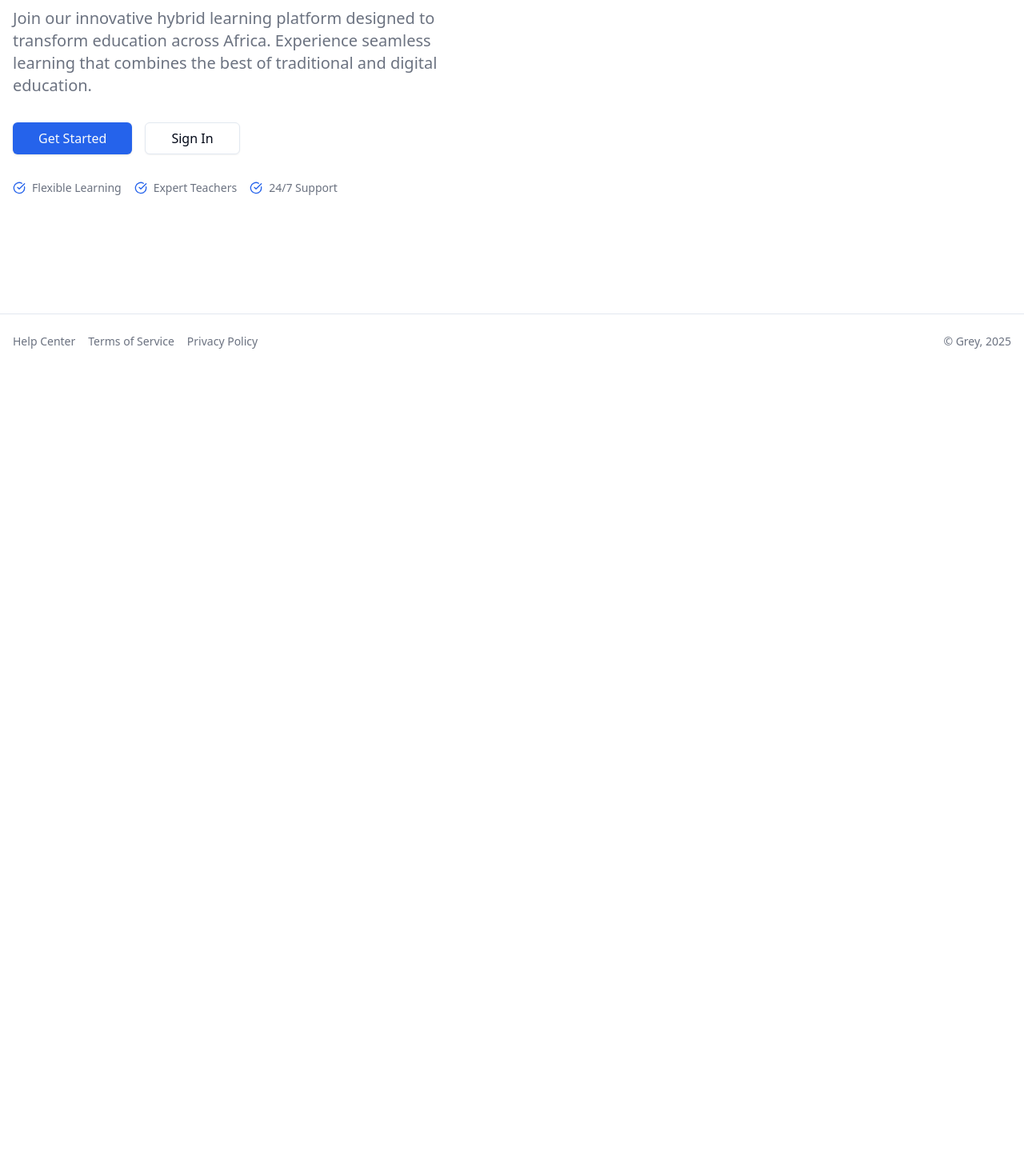
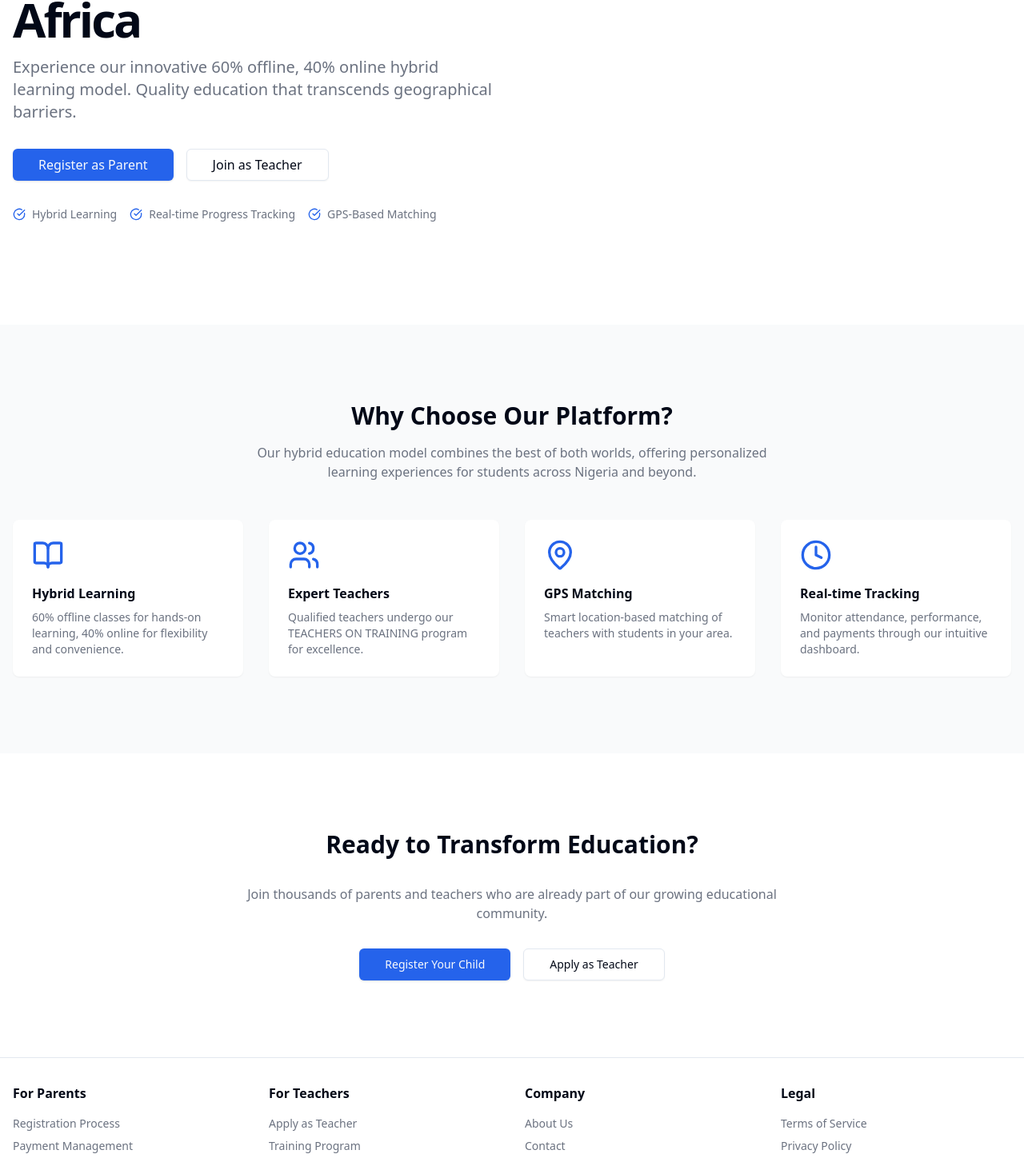
Before and after one commit to Petero-brandel/Ami-Hybrid-LMS, a Next.js app: page / in a window 1280 px wide. Shown: the part 339-1792 px from the top of the page at 80% size. Before the commit the page ends 800 px from the top, so only its background shows below. Built offline with nearby package versions, Linux system fonts and the light colour scheme.

Commit message:
updated landing page with more details

```diff
--- a/app/page.tsx
+++ b/app/page.tsx
@@ -2,14 +2,14 @@ import Image from "next/image";
 import Link from "next/link";
 import { Button } from "@/components/ui/button";
 import { LanguageSelector } from "@/components/language-selector";
-import { CheckCircle } from "lucide-react";
+import { CheckCircle, BookOpen, Users, MapPin, Clock } from "lucide-react";
 
 export default function Home() {
   return (
     <div className="min-h-screen flex flex-col">
-      <header className="flex items-center justify-between p-4 md:p-6">
+      <header className="flex items-center justify-between p-4 md:p-6 border-b">
         <Link href="/" className="text-xl font-bold">
-          Grey
+          AMI Education
         </Link>
         <div className="flex items-center gap-4">
           <Link
@@ -23,24 +23,24 @@ export default function Home() {
       </header>
 
       <main className="flex-1">
+        {/* Hero Section */}
         <section className="px-4 py-12 md:py-24 lg:py-32">
           <div className="container mx-auto">
             <div className="grid lg:grid-cols-2 gap-8 lg:gap-12 items-center">
               <div className="space-y-8 text-center lg:text-left">
                 <div className="space-y-4">
                   <h1 className="text-4xl font-bold tracking-tighter sm:text-5xl xl:text-6xl/none">
-                    Empowering African Education
+                    Transforming Education Across Africa
                   </h1>
                   <p className="mx-auto lg:mx-0 max-w-[600px] text-gray-500 md:text-xl">
-                    Join our innovative hybrid learning platform designed to
-                    transform education across Africa. Experience seamless
-                    learning that combines the best of traditional and digital
-                    education.
+                    Experience our innovative 60% offline, 40% online hybrid
+                    learning model. Quality education that transcends
+                    geographical barriers.
                   </p>
                 </div>
                 <div className="flex flex-col sm:flex-row gap-4 justify-center lg:justify-start">
                   <Button asChild size="lg" className="text-base">
-                    <Link href="/register">Get Started</Link>
+                    <Link href="/register/parent">Register as Parent</Link>
                   </Button>
                   <Button
                     asChild
@@ -48,21 +48,21 @@ export default function Home() {
                     size="lg"
                     className="text-base"
                   >
-                    <Link href="/login">Sign In</Link>
+                    <Link href="/register/teacher">Join as Teacher</Link>
                   </Button>
                 </div>
-                <div className="flex items-center justify-center lg:justify-start gap-4 text-sm text-gray-500">
+                <div className="flex flex-wrap justify-center lg:justify-start gap-4 text-sm text-gray-500">
                   <div className="flex items-center gap-2">
                     <CheckCircle className="h-4 w-4 text-primary" />
-                    <span>Flexible Learning</span>
+                    <span>Hybrid Learning</span>
                   </div>
                   <div className="flex items-center gap-2">
                     <CheckCircle className="h-4 w-4 text-primary" />
-                    <span>Expert Teachers</span>
+                    <span>Real-time Progress Tracking</span>
                   </div>
                   <div className="flex items-center gap-2">
                     <CheckCircle className="h-4 w-4 text-primary" />
-                    <span>24/7 Support</span>
+                    <span>GPS-Based Matching</span>
                   </div>
                 </div>
               </div>
@@ -70,7 +70,7 @@ export default function Home() {
                 <div className="relative aspect-square md:aspect-[4/3] lg:aspect-square">
                   <Image
                     src="https://qgame3ccfcbtygae.public.blob.vercel-storage.com/A%20classic%20oil%20painting%20depicting%20a%203D%20illustration%20of%20an%20African%20child%20with%20curly%20hair,%20joyf-uRZIYmegcY6p4GEoKXNsckyWkfksMI.jpg"
-                    alt="African child illustration"
+                    alt="African education illustration"
                     fill
                     className="object-cover rounded-2xl"
                     priority
@@ -80,23 +80,147 @@ export default function Home() {
             </div>
           </div>
         </section>
+
+        {/* Features Section */}
+        <section className="bg-gray-50 px-4 py-16 md:py-24">
+          <div className="container mx-auto">
+            <div className="text-center mb-12">
+              <h2 className="text-3xl font-bold mb-4">
+                Why Choose Our Platform?
+              </h2>
+              <p className="text-gray-500 max-w-2xl mx-auto">
+                Our hybrid education model combines the best of both worlds,
+                offering personalized learning experiences for students across
+                Nigeria and beyond.
+              </p>
+            </div>
+
+            <div className="grid md:grid-cols-2 lg:grid-cols-4 gap-8">
+              <div className="bg-white p-6 rounded-lg shadow-sm">
+                <BookOpen className="h-10 w-10 text-primary mb-4" />
+                <h3 className="font-semibold mb-2">Hybrid Learning</h3>
+                <p className="text-gray-500 text-sm">
+                  60% offline classes for hands-on learning, 40% online for
+                  flexibility and convenience.
+                </p>
+              </div>
+
+              <div className="bg-white p-6 rounded-lg shadow-sm">
+                <Users className="h-10 w-10 text-primary mb-4" />
+                <h3 className="font-semibold mb-2">Expert Teachers</h3>
+                <p className="text-gray-500 text-sm">
+                  Qualified teachers undergo our TEACHERS ON TRAINING program
+                  for excellence.
+                </p>
+              </div>
+
+              <div className="bg-white p-6 rounded-lg shadow-sm">
+                <MapPin className="h-10 w-10 text-primary mb-4" />
+                <h3 className="font-semibold mb-2">GPS Matching</h3>
+                <p className="text-gray-500 text-sm">
+                  Smart location-based matching of teachers with students in
+                  your area.
+                </p>
+              </div>
+
+              <div className="bg-white p-6 rounded-lg shadow-sm">
+                <Clock className="h-10 w-10 text-primary mb-4" />
+                <h3 className="font-semibold mb-2">Real-time Tracking</h3>
+                <p className="text-gray-500 text-sm">
+                  Monitor attendance, performance, and payments through our
+                  intuitive dashboard.
+                </p>
+              </div>
+            </div>
+          </div>
+        </section>
+
+        {/* CTA Section */}
+        <section className="px-4 py-16 md:py-24">
+          <div className="container mx-auto text-center">
+            <div className="max-w-2xl mx-auto space-y-8">
+              <h2 className="text-3xl font-bold">
+                Ready to Transform Education?
+              </h2>
+              <p className="text-gray-500">
+                Join thousands of parents and teachers who are already part of
+                our growing educational community.
+              </p>
+              <div className="flex flex-col sm:flex-row gap-4 justify-center">
+                <Button asChild size="lg">
+                  <Link href="/register/parent">Register Your Child</Link>
+                </Button>
+                <Button asChild variant="outline" size="lg">
+                  <Link href="/register/teacher">Apply as Teacher</Link>
+                </Button>
+              </div>
+            </div>
+          </div>
+        </section>
       </main>
 
       <footer className="border-t">
-        <div className="container mx-auto px-4 py-6">
-          <div className="flex flex-col sm:flex-row items-center justify-between gap-4">
-            <div className="flex flex-col sm:flex-row items-center gap-4 text-sm text-gray-500">
-              <Link href="/help" className="hover:text-gray-900">
-                Help Center
-              </Link>
-              <Link href="/terms" className="hover:text-gray-900">
-                Terms of Service
-              </Link>
-              <Link href="/privacy" className="hover:text-gray-900">
-                Privacy Policy
-              </Link>
+        <div className="container mx-auto px-4 py-8">
+          <div className="grid grid-cols-2 md:grid-cols-4 gap-8">
+            <div>
+              <h3 className="font-semibold mb-4">For Parents</h3>
+              <ul className="space-y-2 text-sm text-gray-500">
+                <li>
+                  <Link href="#">Registration Process</Link>
+                </li>
+                <li>
+                  <Link href="#">Payment Management</Link>
+                </li>
+                <li>
+                  <Link href="#">Progress Tracking</Link>
+                </li>
+              </ul>
             </div>
-            <div className="text-sm text-gray-500">© Grey, 2025</div>
+            <div>
+              <h3 className="font-semibold mb-4">For Teachers</h3>
+              <ul className="space-y-2 text-sm text-gray-500">
+                <li>
+                  <Link href="#">Apply as Teacher</Link>
+                </li>
+                <li>
+                  <Link href="#">Training Program</Link>
+                </li>
+                <li>
+                  <Link href="#">Resources</Link>
+                </li>
+              </ul>
+            </div>
+            <div>
+              <h3 className="font-semibold mb-4">Company</h3>
+              <ul className="space-y-2 text-sm text-gray-500">
+                <li>
+                  <Link href="#">About Us</Link>
+                </li>
+                <li>
+                  <Link href="#">Contact</Link>
+                </li>
+                <li>
+                  <Link href="#">Careers</Link>
+                </li>
+              </ul>
+            </div>
+            <div>
+              <h3 className="font-semibold mb-4">Legal</h3>
+              <ul className="space-y-2 text-sm text-gray-500">
+                <li>
+                  <Link href="#">Terms of Service</Link>
+                </li>
+                <li>
+                  <Link href="#">Privacy Policy</Link>
+                </li>
+                <li>
+                  <Link href="#">Help Center</Link>
+                </li>
+              </ul>
+            </div>
+          </div>
+          <div className="border-t mt-8 pt-8 text-center text-sm text-gray-500">
+            <p>© 2025 AMI Education. All rights reserved.</p>
           </div>
         </div>
       </footer>
```
